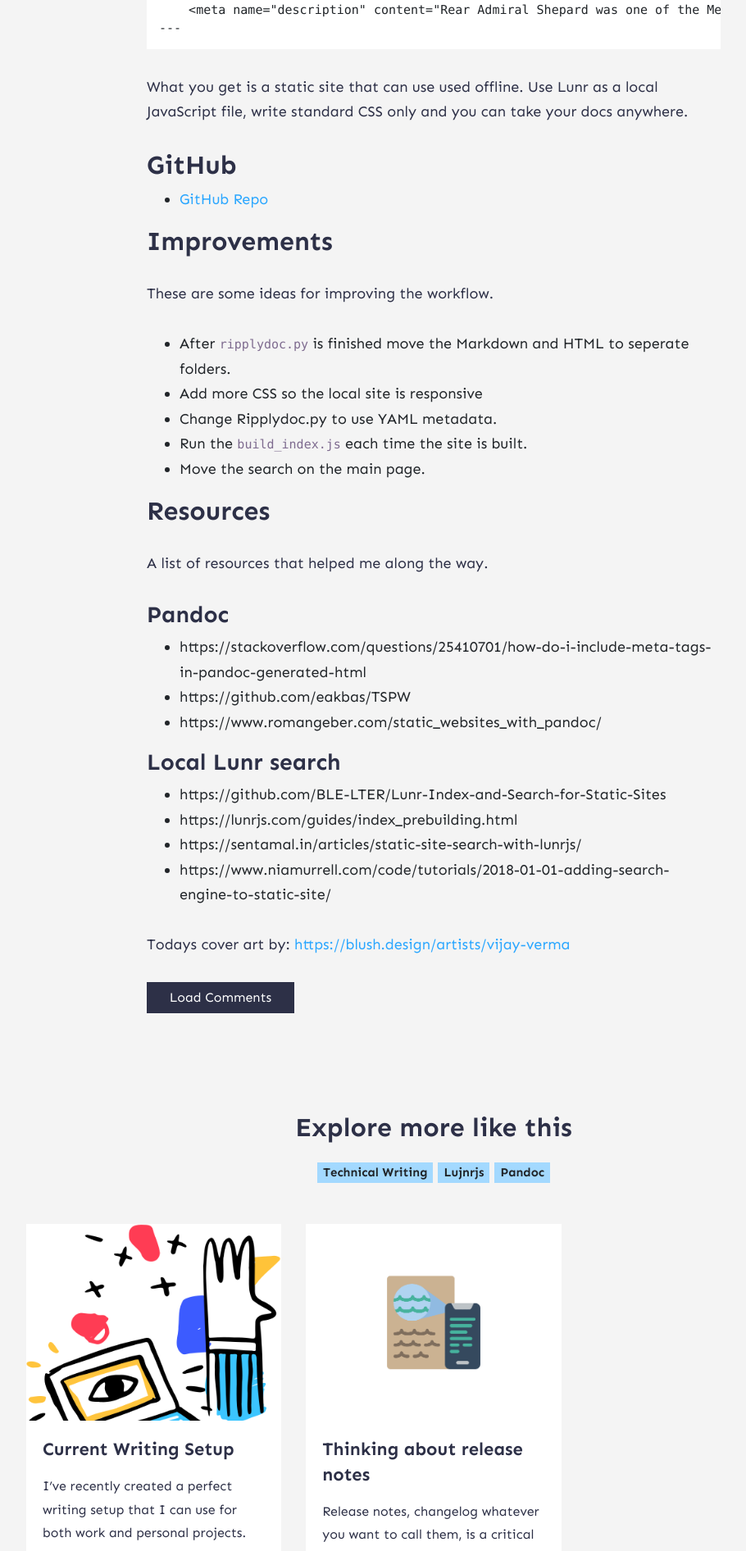
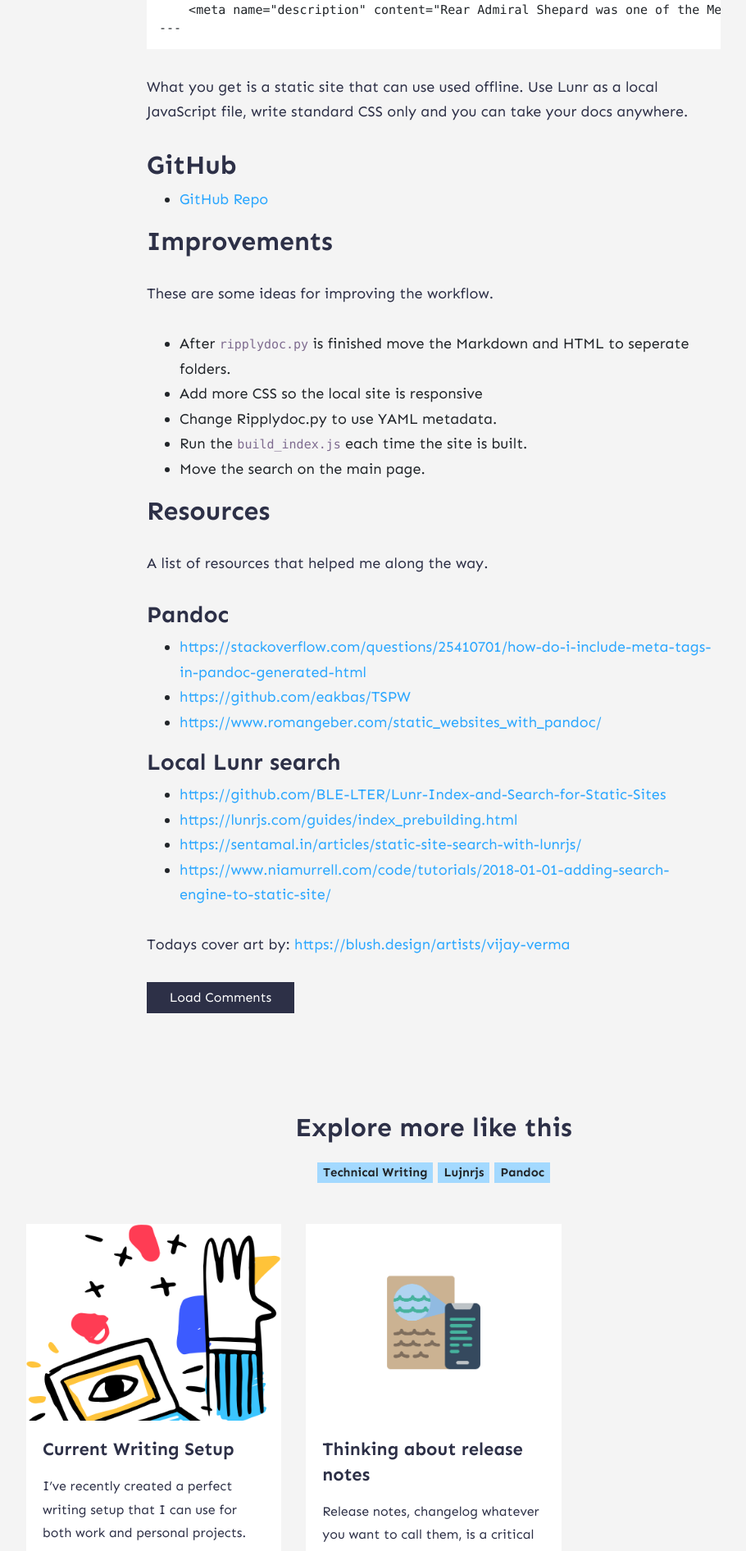
Before and after one commit to tjperry07/personal-site, a Jekyll site: the page built from _posts/2020-06-30-pandoc-ripple.md, in a window 1280 px wide. Shown: the part 2674-4566 px from the top of the page at 82% size, without its empty margins (111-1021 px from the left). Built offline with Jekyll 4.4.1, drawn with Linux system fonts in a browser that asks for light colours; nearby versions of some CDN libraries; emoji names are drawn with the system emoji font; comment, search, counter and statistics services are not loaded.

Commit message:
fixed links

```diff
--- a/_posts/2020-06-30-pandoc-ripple.md
+++ b/_posts/2020-06-30-pandoc-ripple.md
@@ -83,15 +83,15 @@ A list of resources that helped me along the way.
 
 ### Pandoc
 
-* https://stackoverflow.com/questions/25410701/how-do-i-include-meta-tags-in-pandoc-generated-html
-* https://github.com/eakbas/TSPW
-* https://www.romangeber.com/static_websites_with_pandoc/
+* <https://stackoverflow.com/questions/25410701/how-do-i-include-meta-tags-in-pandoc-generated-html>
+* <https://github.com/eakbas/TSPW>
+* <https://www.romangeber.com/static_websites_with_pandoc/>
 
 ### Local Lunr search
 
-* https://github.com/BLE-LTER/Lunr-Index-and-Search-for-Static-Sites
-* https://lunrjs.com/guides/index_prebuilding.html
-* https://sentamal.in/articles/static-site-search-with-lunrjs/
-* https://www.niamurrell.com/code/tutorials/2018-01-01-adding-search-engine-to-static-site/
+* <https://github.com/BLE-LTER/Lunr-Index-and-Search-for-Static-Sites>
+* <https://lunrjs.com/guides/index_prebuilding.html>
+* <https://sentamal.in/articles/static-site-search-with-lunrjs/>
+* <https://www.niamurrell.com/code/tutorials/2018-01-01-adding-search-engine-to-static-site/>
 
 Todays cover art by: [https://blush.design/artists/vijay-verma](https://blush.design/artists/vijay-verma)
```
